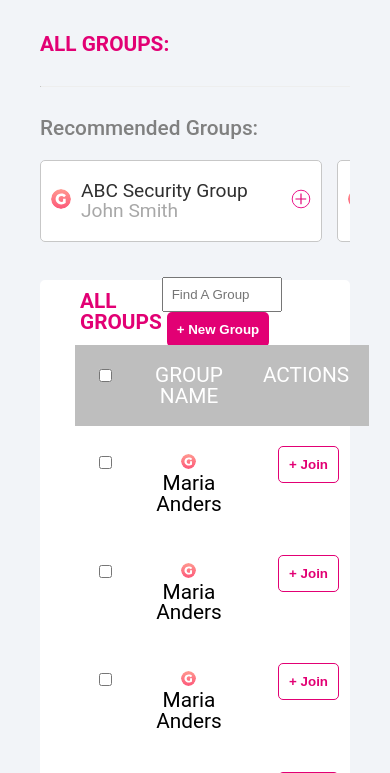
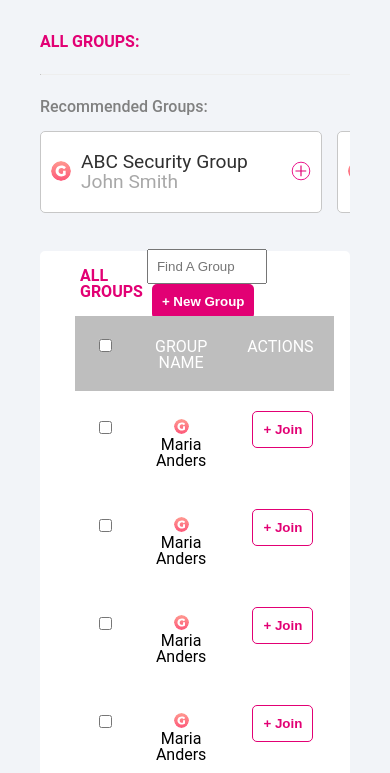
Before and after one commit to obaidr76/proj1-website, a plain HTML site: page homepage.html in a window 390 px wide. Shown: the part 71-844 px from the top of the page. Drawn offline with Linux system fonts and the light colour scheme.

Commit message:
fin Commit

```diff
--- a/style.css
+++ b/style.css
@@ -105,16 +105,24 @@ hr { border-top: 0.1px; color: rgb(175, 175, 175); }
 .top_child_navbar_eleR input{padding: 8px; width: 200px;
 }
 
+@media only screen and (max-width:400px) {
+  body {    font-size:0.6rem; height: 100%;  }
+
+}
+
 @media only screen and (max-width:640px) {
   .parent_side_navbar{display: none;}
   .wrapper{width: 100%;  margin-left:0%;  }
   .top_child_navbar_eleR input{padding: 8px; width: 100px;  }
+  body {    font-size:0.8rem; height: 100%;  }
+
 }
 
 @media only screen and (max-width:900px) {
   .mediagroup2 {
     display: none;
   }
+  body {    font-size:1.0rem; height: 100%;  }
 }
 
 @media only screen and (max-width: 1120px){
```
